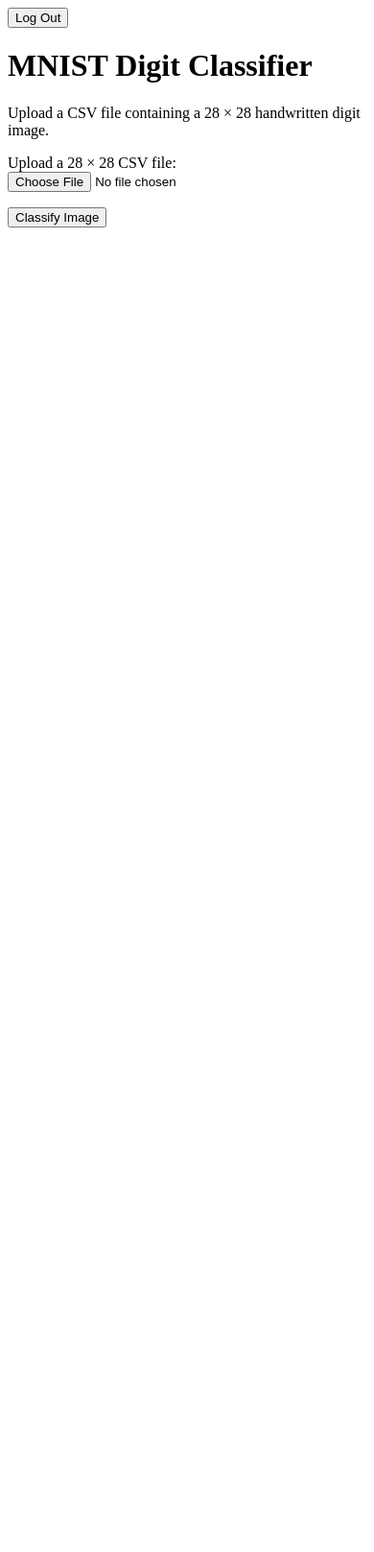
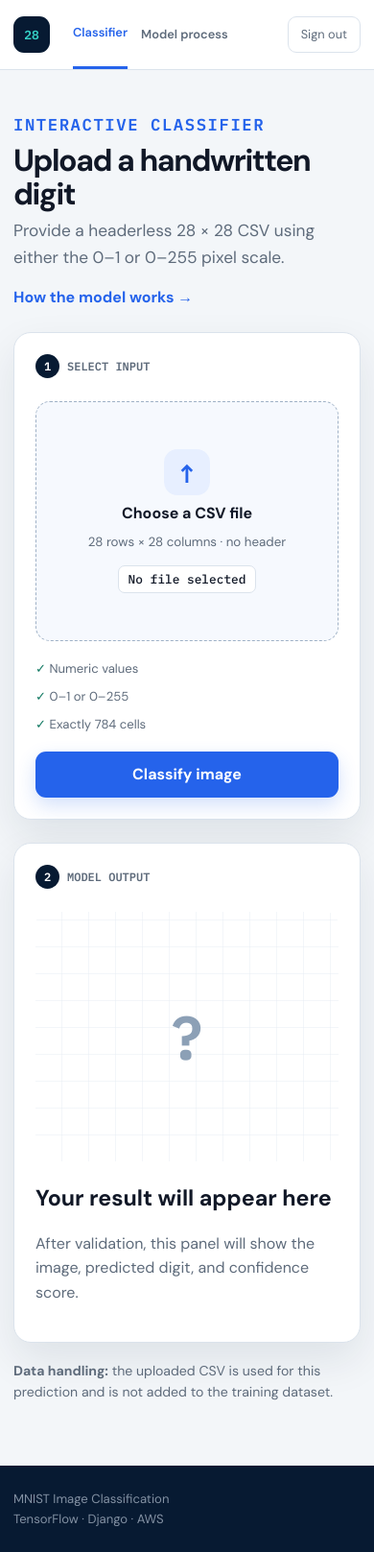
Before and after one commit to GraceHo1997/mnist-image-classification, a Django app: page / in a window 390 px wide. Shown: the whole page at 96% size. Before the commit the page ends 237 px from the top, so only its background shows below. Run offline with Django 4.2, Linux system fonts and the light colour scheme; the visitor is signed in with stand-in values (Sample User, id 1).

Commit message:
Build responsive classifier UI and model process page

```diff
--- a/classifier/urls.py
+++ b/classifier/urls.py
@@ -3,4 +3,5 @@
 
 urlpatterns = [
     path("", views.home, name="home"),
+    path("process/", views.process_article, name="process_article"),
 ]
--- a/classifier/views.py
+++ b/classifier/views.py
@@ -41,3 +41,8 @@
             "result": result,
         },
     )
+
+
+@login_required
+def process_article(request):
+    return render(request, "classifier/article.html")
--- /dev/null
+++ b/templates/base.html
@@ -0,0 +1,24 @@
+{% load static %}
+<!doctype html>
+<html lang="en">
+<head>
+  <meta charset="utf-8"><meta name="viewport" content="width=device-width,initial-scale=1">
+  <meta name="description" content="Authenticated MNIST image-classification demonstration.">
+  <title>{% block title %}MNIST Lab{% endblock %}</title>
+  <link rel="preconnect" href="https://fonts.googleapis.com"><link rel="preconnect" href="https://fonts.gstatic.com" crossorigin>
+  <link href="https://fonts.googleapis.com/css2?family=DM+Sans:wght@400;500;600;700&family=IBM+Plex+Mono:wght@500;600&display=swap" rel="stylesheet">
+  <link rel="stylesheet" href="{% static 'classifier/css/site.css' %}">
+</head>
+<body class="{% block body_class %}{% endblock %}">
+  <a class="skip" href="#main-content">Skip to content</a>
+  {% if user.is_authenticated %}
+  <header class="site-header"><div class="container nav">
+    <a class="brand" href="{% url 'home' %}"><span>28</span> MNIST Lab</a>
+    <nav aria-label="Primary"><a href="{% url 'home' %}"{% if request.resolver_match.url_name == 'home' %} aria-current="page"{% endif %}>Classifier</a><a href="{% url 'process_article' %}"{% if request.resolver_match.url_name == 'process_article' %} aria-current="page"{% endif %}>Model process</a></nav>
+    <form method="post" action="{% url 'logout' %}">{% csrf_token %}<button class="quiet" type="submit">Sign out</button></form>
+  </div></header>
+  {% endif %}
+  {% block content %}{% endblock %}
+  {% if user.is_authenticated %}<footer><div class="container"><span>MNIST Image Classification</span><span>TensorFlow · Django · AWS</span></div></footer>{% endif %}
+  {% block scripts %}{% endblock %}
+</body></html>
--- a/templates/classifier/upload.html
+++ b/templates/classifier/upload.html
@@ -1,41 +1,31 @@
-<!DOCTYPE html>
-<html lang="en">
-<head>
-    <meta charset="UTF-8">
-    <title>MNIST Classifier</title>
-</head>
-<body>
-    <form method="post" action="{% url 'logout' %}">
-        {% csrf_token %}
-        <button type="submit">Log Out</button>
-    </form>
-
-    <h1>MNIST Digit Classifier</h1>
-
-    <p>Upload a CSV file containing a 28 × 28 handwritten digit image.</p>
-
-    <form method="post" enctype="multipart/form-data">
-        {% csrf_token %}
-        {{ form.as_p }}
-        <button type="submit">Classify Image</button>
-    </form>
-
+{% extends "base.html" %}
+{% block title %}Classify a digit | MNIST Lab{% endblock %}
+{% block content %}
+<main id="main-content">
+  <section class="page-head container"><div><p class="eyebrow">Interactive classifier</p><h1>Upload a handwritten digit</h1><p>Provide a headerless 28 × 28 CSV using either the 0–1 or 0–255 pixel scale.</p></div><a href="{% url 'process_article' %}">How the model works →</a></section>
+  <section class="workspace container">
+    <div class="card"><p class="step"><span>1</span> Select input</p>
+      <form method="post" enctype="multipart/form-data" class="stack" novalidate>{% csrf_token %}
+        <label class="drop{% if form.csv_file.errors %} invalid{% endif %}" for="{{ form.csv_file.id_for_label }}">
+          <span class="upload-icon" aria-hidden="true">↑</span><strong>Choose a CSV file</strong><small>28 rows × 28 columns · no header</small><b id="file-name">No file selected</b>{{ form.csv_file }}
+        </label>
+        {% if form.csv_file.errors %}<div class="alert" role="alert"><strong>That file cannot be processed.</strong>{% for error in form.csv_file.errors %}<span>{{ error }}</span>{% endfor %}</div>{% endif %}
+        <div class="checks"><span>✓ Numeric values</span><span>✓ 0–1 or 0–255</span><span>✓ Exactly 784 cells</span></div>
+        <button class="button primary" type="submit">Classify image</button>
+      </form>
+    </div>
     {% if result %}
-        <hr>
-        <h2>Prediction Result</h2>
-
-        <img
-            src="{{ result.image_url }}"
-            alt="Uploaded handwritten digit"
-            width="280"
-            height="280"
-        >
-
-        <p>Predicted digit: {{ result.predicted_digit }}</p>
-        <p>Confidence: {{ result.confidence }}%</p>
-
-        <a href="{% url 'home' %}">Start Over</a>
+    <div class="card result"><div class="result-top"><p class="step"><span>2</span> Model output</p><b class="status">Complete</b></div>
+      <p class="eyebrow">Prediction complete</p><h2>The model reads this as</h2>
+      <div class="prediction"><figure><img src="{{ result.image_url }}" alt="Uploaded handwritten digit rendered from the CSV file"><figcaption>Uploaded 28 × 28 image</figcaption></figure><div><small>Predicted digit</small><strong class="digit">{{ result.predicted_digit }}</strong><small>Confidence</small><strong class="confidence">{{ result.confidence|floatformat:1 }}%</strong><div class="meter"><span style="width:{{ result.confidence }}%"></span></div></div></div>
+      {% if result.probabilities %}<section class="probabilities"><h3>Probability by digit</h3>{% for item in result.probabilities %}<div><span>{{ item.digit }}</span><i><b style="width:{{ item.percentage }}%"></b></i><strong>{{ item.percentage|floatformat:1 }}%</strong></div>{% endfor %}</section>{% endif %}
+      <a class="button secondary" href="{% url 'home' %}">Start over</a>
+    </div>
+    {% else %}
+    <aside class="card empty"><p class="step"><span>2</span> Model output</p><div aria-hidden="true">?</div><h2>Your result will appear here</h2><p>After validation, this panel will show the image, predicted digit, and confidence score.</p></aside>
     {% endif %}
-
-</body>
-</html>
+  </section>
+  <p class="data-note container"><strong>Data handling:</strong> the uploaded CSV is used for this prediction and is not added to the training dataset.</p>
+</main>
+{% endblock %}
+{% block scripts %}<script>const i=document.getElementById('{{ form.csv_file.id_for_label }}'),n=document.getElementById('file-name');if(i&&n)i.addEventListener('change',()=>n.textContent=i.files.length?i.files[0].name:'No file selected');</script>{% endblock %}
```
Also changed, not shown: templates/classifier/article.html (added, +20 -0 lines), templates/registration/login.html (+22 -20 lines), classifier/static/classifier/css/site.css (added).
